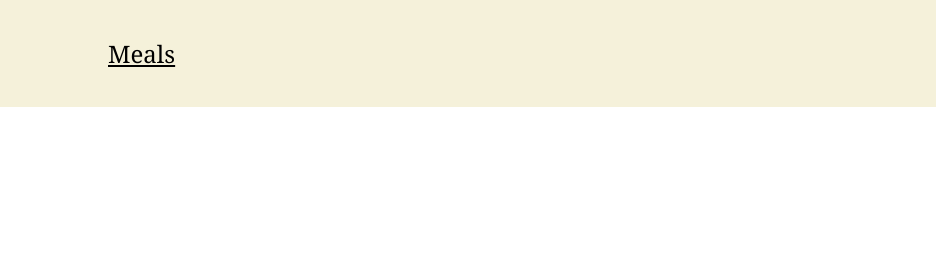
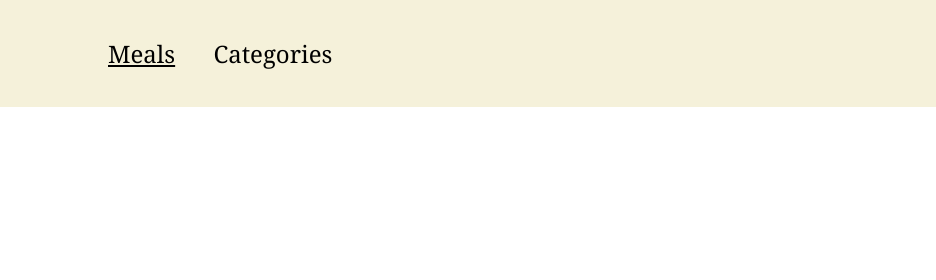
Before and after one commit to afizsavage/afiz-Sadiq, a website built with webpack: page src/index.html in a window 1280 px wide. Shown: the top 280 px of the page, 344-1280 px from the left. Built offline with nearby package versions, Linux system fonts and the light colour scheme.

Commit message:
Add nav link for meals categories

```diff
--- a/src/index.html
+++ b/src/index.html
@@ -20,7 +20,7 @@
       <nav>
         <ul>
           <li><a href="#meals">Meals</a></li>
-          <li><a href="#meals" class="nt-meals"></a></li>
+          <li><a href="#meals" class="nt-meals">Categories</a></li>
         </ul>
       </nav>
     </header>
```
